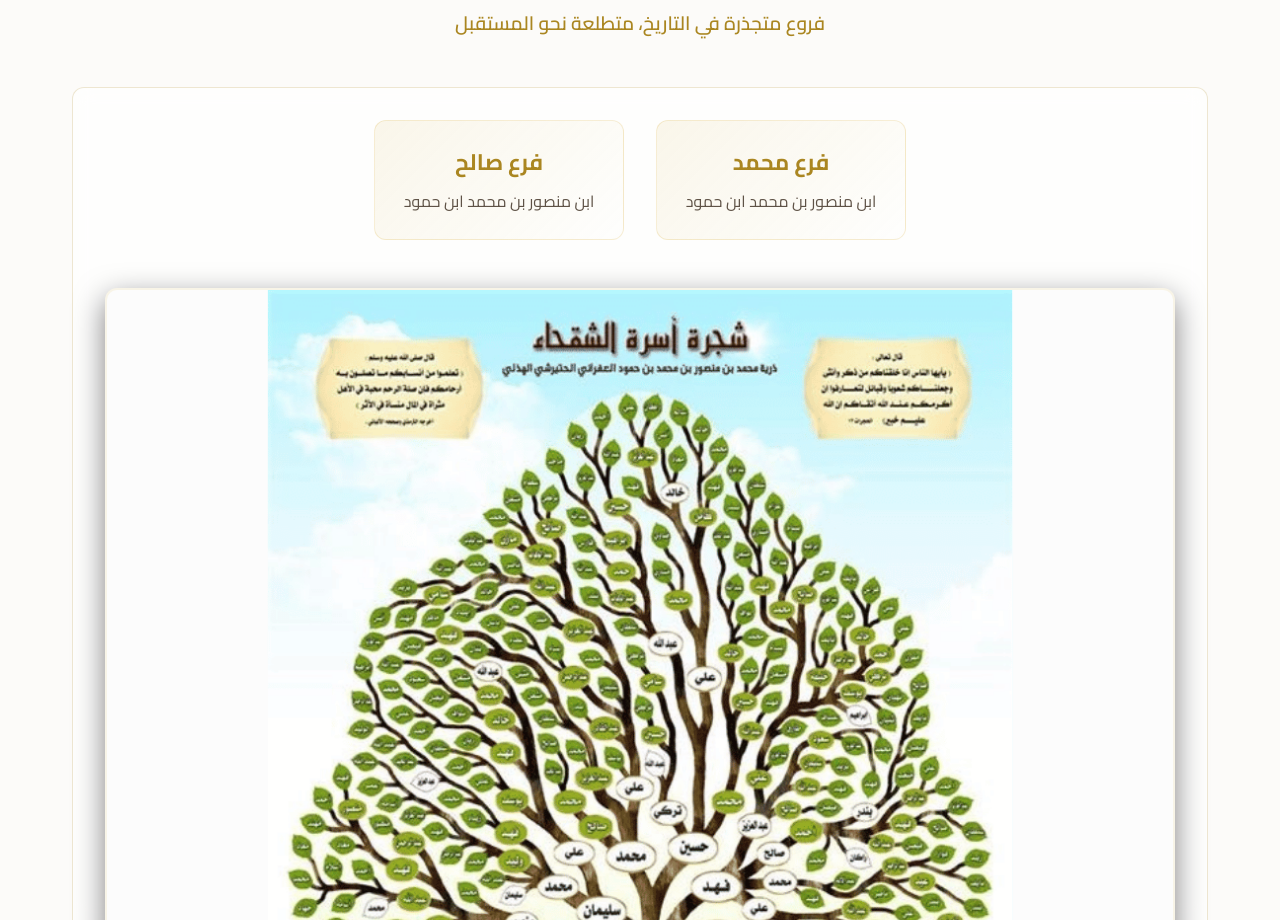
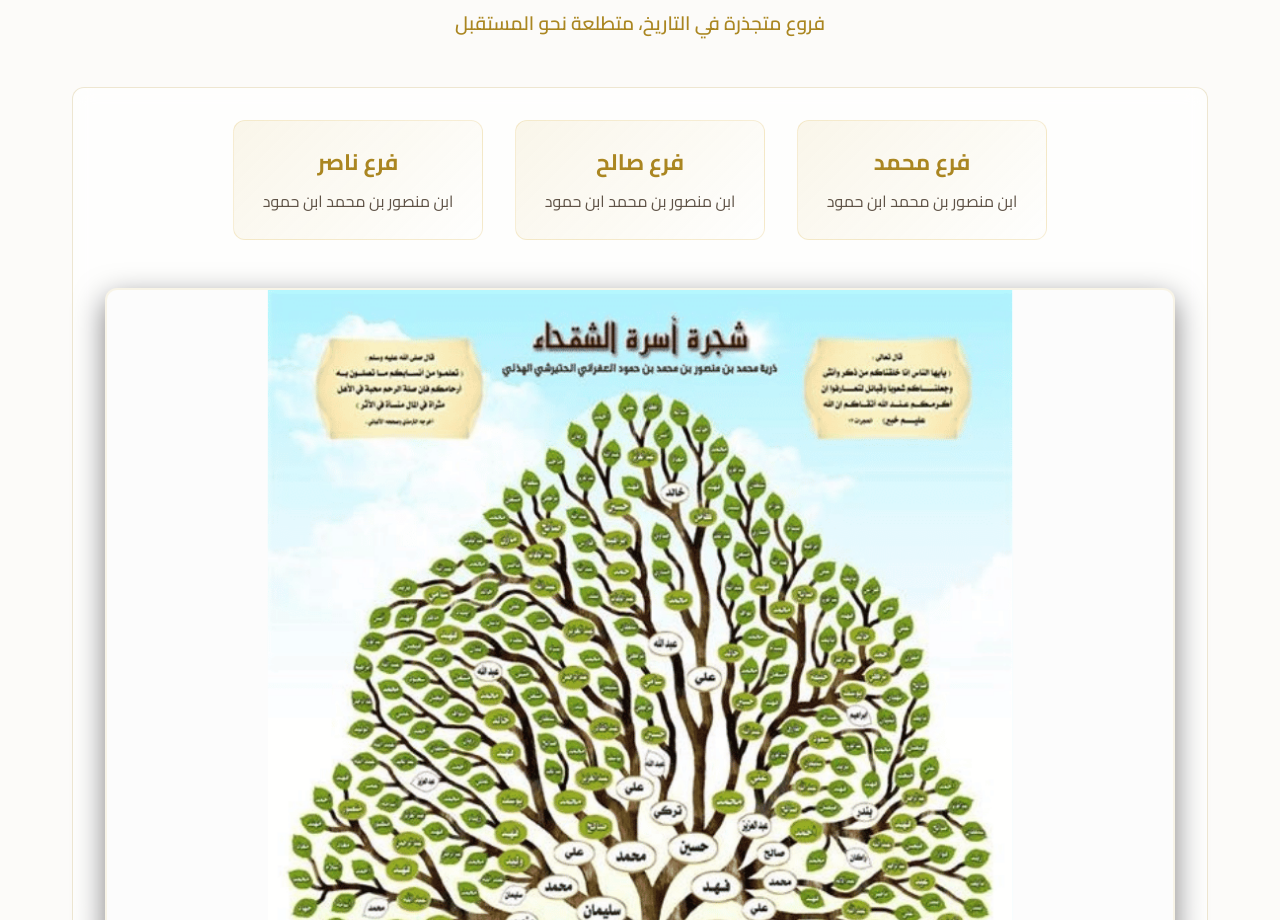
Before and after one commit to Alshagha/alshagha-website, a React (Vite) app: page / in a window 1280 px wide. Shown: the part 4240-5160 px from the top of the page. Built offline with nearby package versions, Linux system fonts and the light colour scheme.

Commit message:
Update Tree.jsx

```diff
--- a/src/components/Tree.jsx
+++ b/src/components/Tree.jsx
@@ -19,6 +19,10 @@ const Tree = () => {
                         </div>
                         <div className="branch">
                             <h4>فرع صالح</h4>
+                            <p>ابن منصور بن محمد ابن حمود</p>
+                        </div>
+                        <div className="branch">
+                            <h4>فرع ناصر</h4>
                             <p>ابن منصور بن محمد ابن حمود</p>
                         </div>
                     </div>
```
